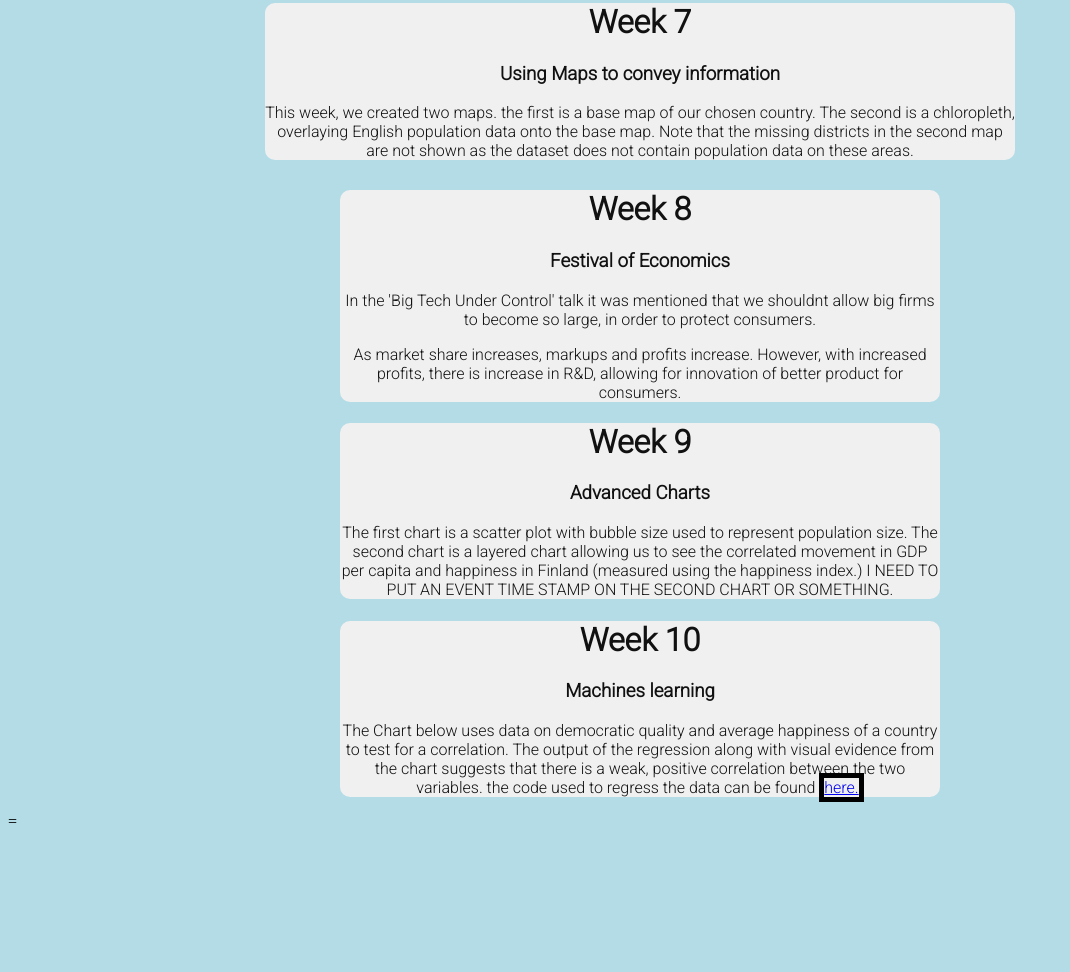
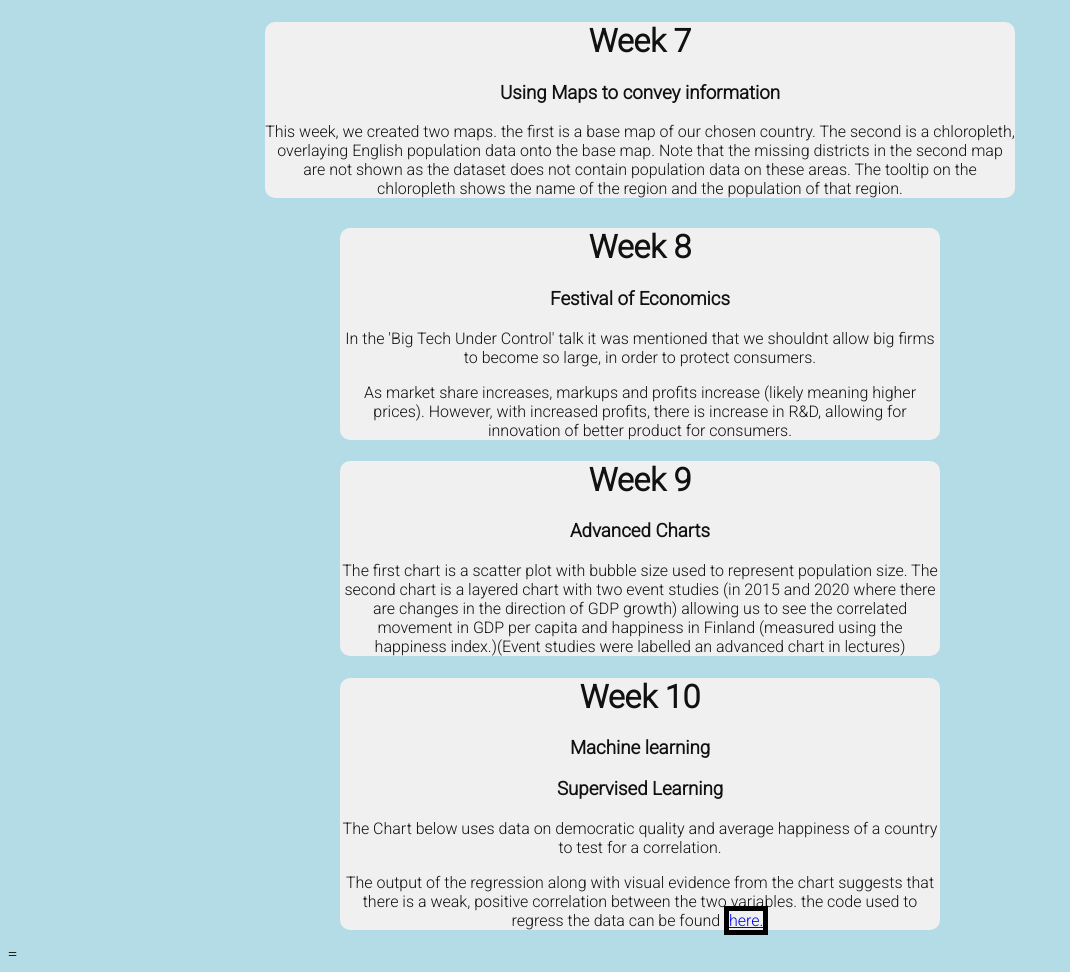
Before and after one commit to ConorQuah/ConorQuah.github.io, a plain HTML site: page index.html in a window 1280 px wide. Shown: the part 1262-2234 px from the top of the page, without its empty margins (0-1070 px from the left). Before the commit the page ends 2101 px from the top, so only its background shows below. Drawn offline with Linux system fonts and the light colour scheme; a script that the page names is missing.

Commit message:
Add files via upload

```diff
--- a/index.html
+++ b/index.html
@@ -25,7 +25,7 @@
 <body>
     </div>
         <div class="links">
-         <a href="Project.html" class="link" id="link1">Project</a>
+         <a href="project.html" class="link" id="link1">Project</a>
     </div>
 
     <!-- A div that contains a group of items for week 1. Can be useful for setting background colours etc.  -->
@@ -49,7 +49,7 @@
         <div class="chart" id="Chart3"></div>
 
         <h3>In real terms</h3>
-        <p>To understand the ability to pay off debts, we must compare debt to income. In this chart we normalise the credit outstanding by dividing through by the value of world GDP each year. (GDP values given in 2015 USD). The results show that although IMF credit payments have increased over the given period, the ability to pay off this debt has increased due to growth in gross income.</p>
+        <p>To understand the ability to pay off debts, we must compare debt to income. In this chart we normalise the credit outstanding by dividing through by the value of world GDP each year. (GDP values given in 2015 USD). The results show that although IMF credit payments have increased over the given period, the ability to pay off this debt has increased due to growth in gross income. The most 'risky' year would actually be 1984, where lending was the greatest relative to GDP</p>
         <div class="chart" id="Chart4"> </div>
     </div>
 
@@ -101,7 +101,7 @@
         <h1>Week 7</h1>
 
         <h3>Using Maps to convey information</h3>
-        <p>This week, we created two maps. the first is a base map of our chosen country. The second is a chloropleth, overlaying English population data onto the base map. Note that the missing districts in the second map are not shown as the dataset does not contain population data on these areas.</p>
+        <p>This week, we created two maps. the first is a base map of our chosen country. The second is a chloropleth, overlaying English population data onto the base map. Note that the missing districts in the second map are not shown as the dataset does not contain population data on these areas. The tooltip on the chloropleth shows the name of the region and the population of that region.</p>
         <div class="chartw7" id="Chart17"></div>
         <div class="chartw7" id="Chart18"></div>
 
@@ -116,7 +116,7 @@
         <p>In the 'Big Tech Under Control' talk it was mentioned that we shouldnt allow big firms to become so large, in order to protect consumers.</p>
         <div class="chartw8" id="Chart21"></div>
         <div class="chartw8" id="Chart22"></div>
-        <p>As market share increases, markups and profits increase. However, with increased profits, there is increase in R&D, allowing for innovation of better product for consumers.</p>
+        <p>As market share increases, markups and profits increase (likely meaning higher prices). However, with increased profits, there is increase in R&D, allowing for innovation of better product for consumers.</p>
 
 
     </div>
@@ -125,7 +125,7 @@
         <h1>Week 9</h1>
 
         <h3>Advanced Charts</h3>
-        <p>The first chart is a scatter plot with bubble size used to represent population size. The second chart is a layered chart allowing us to see the correlated movement in GDP per capita and happiness in Finland (measured using the happiness index.) I NEED TO PUT AN EVENT TIME STAMP ON THE SECOND CHART OR SOMETHING.</p>
+        <p>The first chart is a scatter plot with bubble size used to represent population size. The second chart is a layered chart with two event studies (in 2015 and 2020 where there are changes in the direction of GDP growth) allowing us to see the correlated movement in GDP per capita and happiness in Finland (measured using the happiness index.)(Event studies were labelled an advanced chart in lectures)</p>
         <div class="chartw8" id="Chart19"></div>
         <div class="chartw8" id="Chart20"></div>
 
@@ -135,16 +135,18 @@
     <div class="myWeek4">
         <h1>Week 10</h1>
 
-        <h3>Machines learning</h3>
-        <p>The Chart below uses data on democratic quality and average happiness of a country to test for a correlation. The output of the regression along with visual evidence from the chart suggests that there is a weak, positive correlation between the two variables. the code used to regress the data can be found
-            <a href="https://colab.research.google.com/drive/1XWgrZJishIuFUna0wiN5CGRqrguQZN7O#scrollTo=ZsmEepP24gYp" id="link3">here.
-            </a>
+        <h3>Machine learning</h3>
+        <h3>Supervised Learning</h3>
+        <p>The Chart below uses data on democratic quality and average happiness of a country to test for a correlation.</p>
         </p>
         <div class="chartw8" id="Chart23"></div>
-
+        <p> The output of the regression along with visual evidence from the chart suggests that there is a weak, positive correlation between the two variables. the code used to regress the data can be found
+            <a href="https://colab.research.google.com/drive/1XWgrZJishIuFUna0wiN5CGRqrguQZN7O#scrollTo=ZsmEepP24gYp" id="link3">here.
+            </a></p>
     </div>
 
 
+    <!-- https://www.w3schools.com/python/python_ml_hierarchial_clustering.asp#:~:text=Hierarchical%20clustering%20is%20an%20unsupervised,need%20a%20%22target%22%20variable. -->
 
 </body>
 
```
